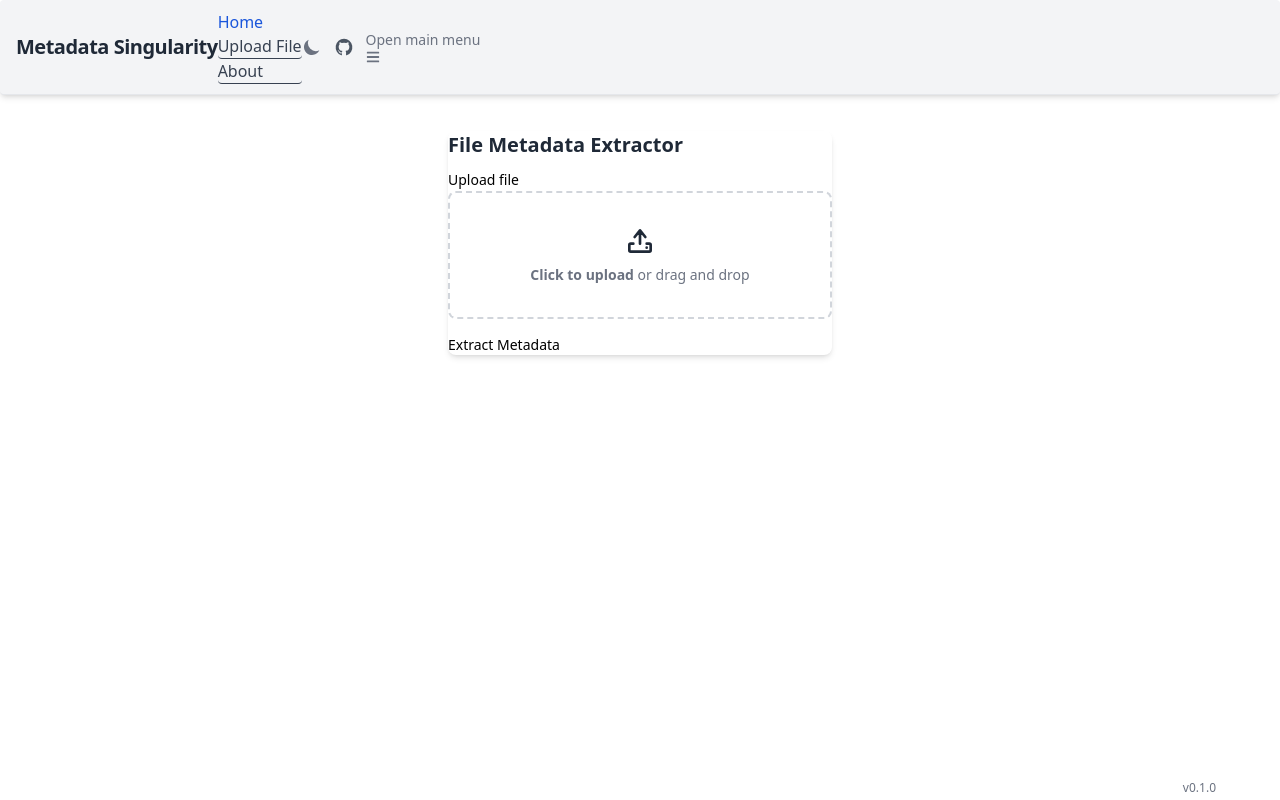
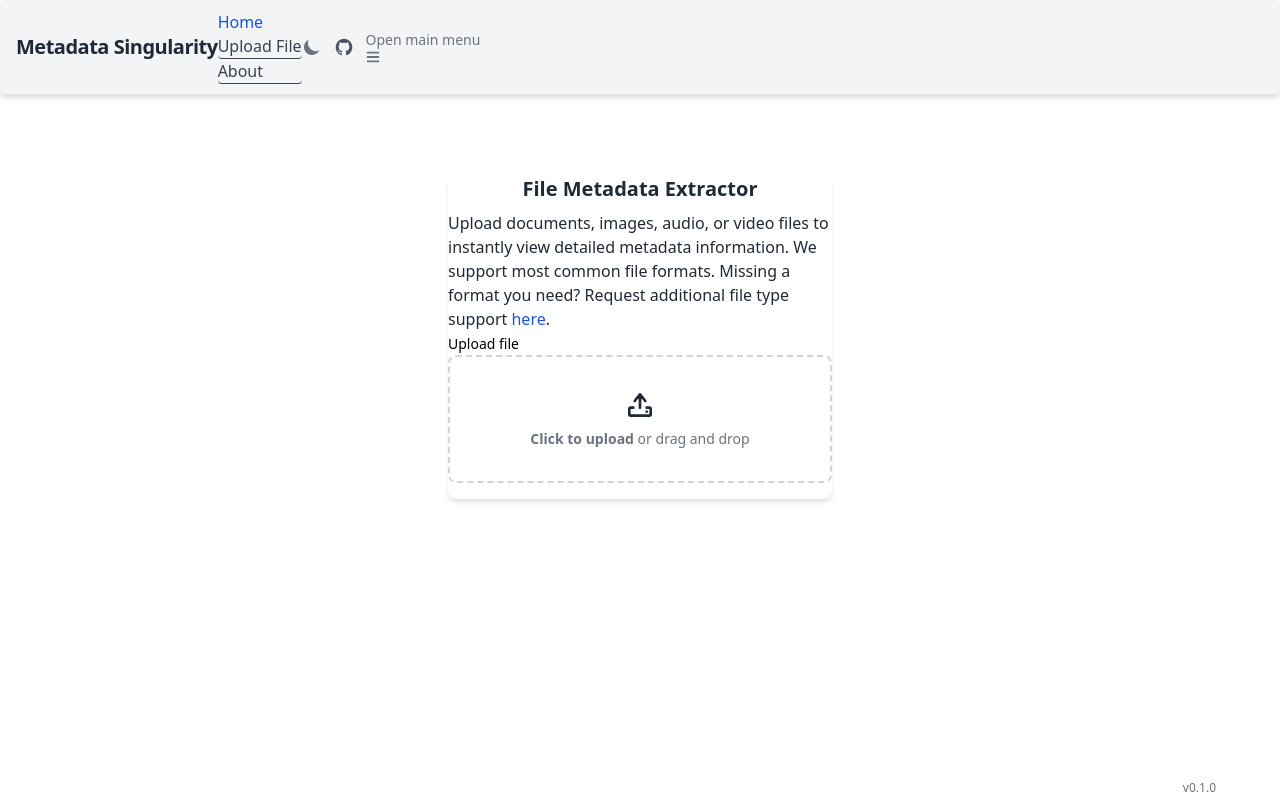
Before and after one commit to robert-beall/meta-max-frontend, a Next.js app: page / in a window 1280 px wide. Built offline with nearby package versions, Linux system fonts and the light colour scheme.

Commit message:
Add updated form and layout

```diff
--- a/app/layout.tsx
+++ b/app/layout.tsx
@@ -13,7 +13,7 @@ export default function RootLayout({
       <body className="min-h-screen dark:bg-gray-800">
         <Navigation />
         {/* Main Content Section */}
-        <main className="container max-w-md mx-auto pt-5 pb-12 px-4">
+        <main className="container max-w-md mx-auto pt-16 pb-12 px-4">
           {children}
         </main>
       </body>
--- a/components/SingularityForm.tsx
+++ b/components/SingularityForm.tsx
@@ -1,15 +1,14 @@
 'use client'
-import { Button, Card, Label, Alert } from "flowbite-react";
+import { Card, Label, Spinner } from "flowbite-react";
 import { useCallback, useState, type ReactNode } from "react";
 import { useDropzone } from "react-dropzone";
-import { FaInfoCircle } from "react-icons/fa";
 
 export const SingularityForm = (): ReactNode => {
-    const [fileName, setFileName] = useState<string>("");
+    const [file, setFile] = useState<File | null>(null);
 
     const onDrop = useCallback((acceptedFiles: File[]) => {
         if (acceptedFiles.length > 0) {
-            setFileName(acceptedFiles[0].name);
+            setFile(acceptedFiles[0]);
         }
     }, []);
 
@@ -18,8 +17,10 @@ export const SingularityForm = (): ReactNode => {
     return (
         <div className="max-w-md mx-auto w-full p-4">
             <Card>
-                <h1 className="text-xl font-bold text-gray-800 mb-2">File Metadata Extractor</h1>
-
+                <h1 className="text-xl text-center font-bold text-gray-800 dark:text-gray-100 mb-2">File Metadata Extractor</h1>
+                <p className="text-gray-800 dark:text-gray-300">
+                    Upload documents, images, audio, or video files to instantly view detailed metadata information. We support most common file formats. Missing a format you need? Request additional file type support <a className="text-blue-700 dark:text-white hover:underline focus:outline-none focus:ring-2 focus:ring-blue-500" href="#" aria-label="Request support for additional file types">here</a>.
+                </p>
                 <form>
                     <div className="mb-4">
                         <Label htmlFor="dropzone">Upload file</Label>
@@ -29,37 +30,27 @@ export const SingularityForm = (): ReactNode => {
                                 }`}
                         >
                             <input {...getInputProps()} id="dropzone" />
+                            {
+                                file == null ?
                                     <div className="flex flex-col items-center justify-center py-4">
                                         <svg className="mb-2 h-8 w-8 text-gray-800 dark:text-white" aria-hidden="true" xmlns="http://www.w3.org/2000/svg" width="24" height="24" fill="none" viewBox="0 0 24 24">
                                             <path stroke="currentColor" strokeLinecap="round" strokeLinejoin="round" strokeWidth="2" d="M12 5v9m-5 0H5a1 1 0 0 0-1 1v4a1 1 0 0 0 1 1h14a1 1 0 0 0 1-1v-4a1 1 0 0 0-1-1h-2M8 9l4-5 4 5m1 8h.01" />
                                         </svg>
-                                <p className="text-sm text-gray-500">
+                                        <p className="text-sm text-gray-500 dark:text-gray-200">
                                             {isDragActive ? "Drop the file here" :
                                                 <span><span className="font-semibold">Click to upload</span> or drag and drop</span>}
                                         </p>
                                     </div>
+                                    :
+                                    <div className="flex flex-col items-center justify-center py-4">
+                                        <Spinner aria-label="Loading spinner" />
+                                        <p className="text-sm text-gray-500 dark:text-gray-200">
+                                            <span className="font-semibold">Analyzing File Metadata</span>
+                                        </p>
                                     </div>
 
-                        {fileName && (
-                            <Alert
-                                color="info"
-                                icon={FaInfoCircle}
-                                className="mt-3"
-                            >
-                                File: {fileName}
-                            </Alert>
-                        )}
+                            }
                         </div>
-
-                    <div className="text-center">
-                        <Button
-                            type="submit"
-                            color="blue"
-                            disabled={!fileName}
-                            className="w-full sm:w-auto"
-                        >
-                            Extract Metadata
-                        </Button>
                     </div>
                 </form>
             </Card>
```
Lines whose indentation alone changed are shown as unchanged.
